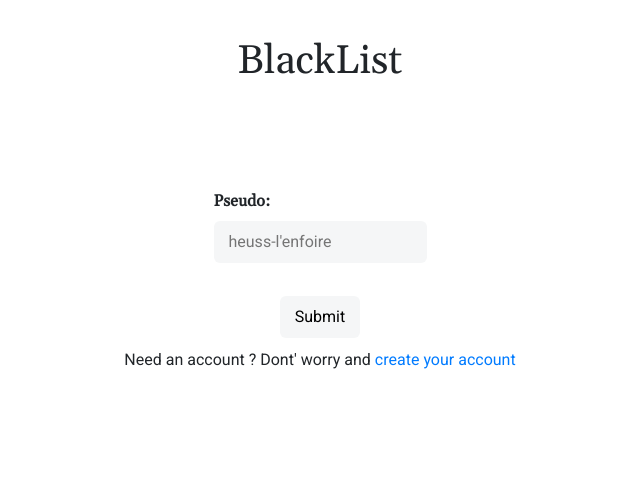
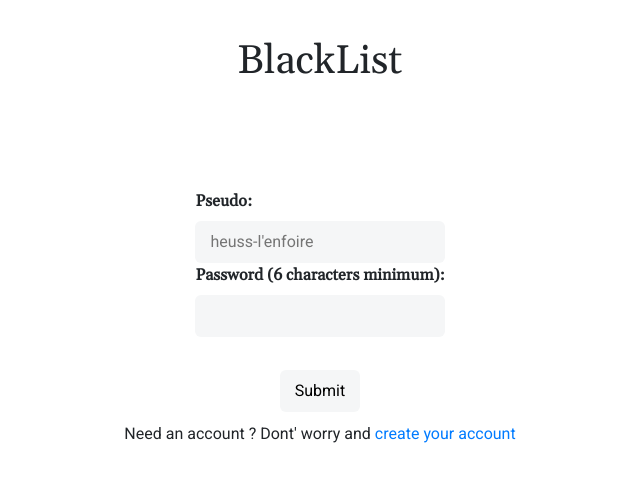
Before and after one commit to luctst/blacklist, a React (Create React App) app in the folder client/: page / in a window 1280 px wide. Shown: the top 482 px of the page, without its empty margins (320-960 px from the left). Built offline with nearby package versions, Linux system fonts and the light colour scheme; no server answers.

Commit message:
Added password logic

```diff
--- a/client/src/components/SpaceLog/SpaceLog.js
+++ b/client/src/components/SpaceLog/SpaceLog.js
@@ -4,12 +4,13 @@ import { Link } from "react-router-dom";
 
 function SpaceLog(props) {
   const input = React.useRef(null);
+  const inputPassword = React.useRef(null);
   const [state, setState] = React.useState({
     url: process.env.NODE_ENV === "development" ? process.env.REACT_APP_APIURLDEV : "",
     serverMessage: ""
   });
 
-  const createUser = e => {
+  const checkUser = e => {
     e.preventDefault();
     const newState = {...state};
 
@@ -19,9 +20,10 @@ function SpaceLog(props) {
       return setState(newState);
     }
 
+    if (props.location.pathname === "/inscription") {
       fetch(`${state.url}/users`, {
         method: "post",
-      body: JSON.stringify({pseudo: input.current.value})
+        body: JSON.stringify({pseudo: input.current.value, pswd: inputPassword.current.value})
       })
       .then(res => res.json())
       .then(data => {
@@ -37,16 +39,21 @@ function SpaceLog(props) {
         return setState(newState);
       })
     }
+  }
+
+  console.log(state);
 
   return (
     <React.Fragment>
-      <SpaceLogStyled className="container form--connection" onSubmit={createUser}>
+      <SpaceLogStyled className="container form--connection" onSubmit={checkUser}>
         <div className="form--connection--mail">
           <label htmlFor="pseudo">Pseudo:</label>
           <input type="text" id="pseudo" placeholder="heuss-l'enfoire" ref={input}/>
           {
             state.serverMessage.length !== 0 && <small className="text-danger" style={{fontSize: "70%", marginTop: "3%"}}>{state.serverMessage}</small>
           }
+          <label htmlFor="pass">Password (6 characters minimum):</label>
+          <input type="password" id="pass" name="password" minLength="6" ref={inputPassword} required/>
         </div>
         <div className="form--connection--button">
           <input type="submit" value="Submit"></input>
```
Lines whose indentation alone changed are shown as unchanged.
